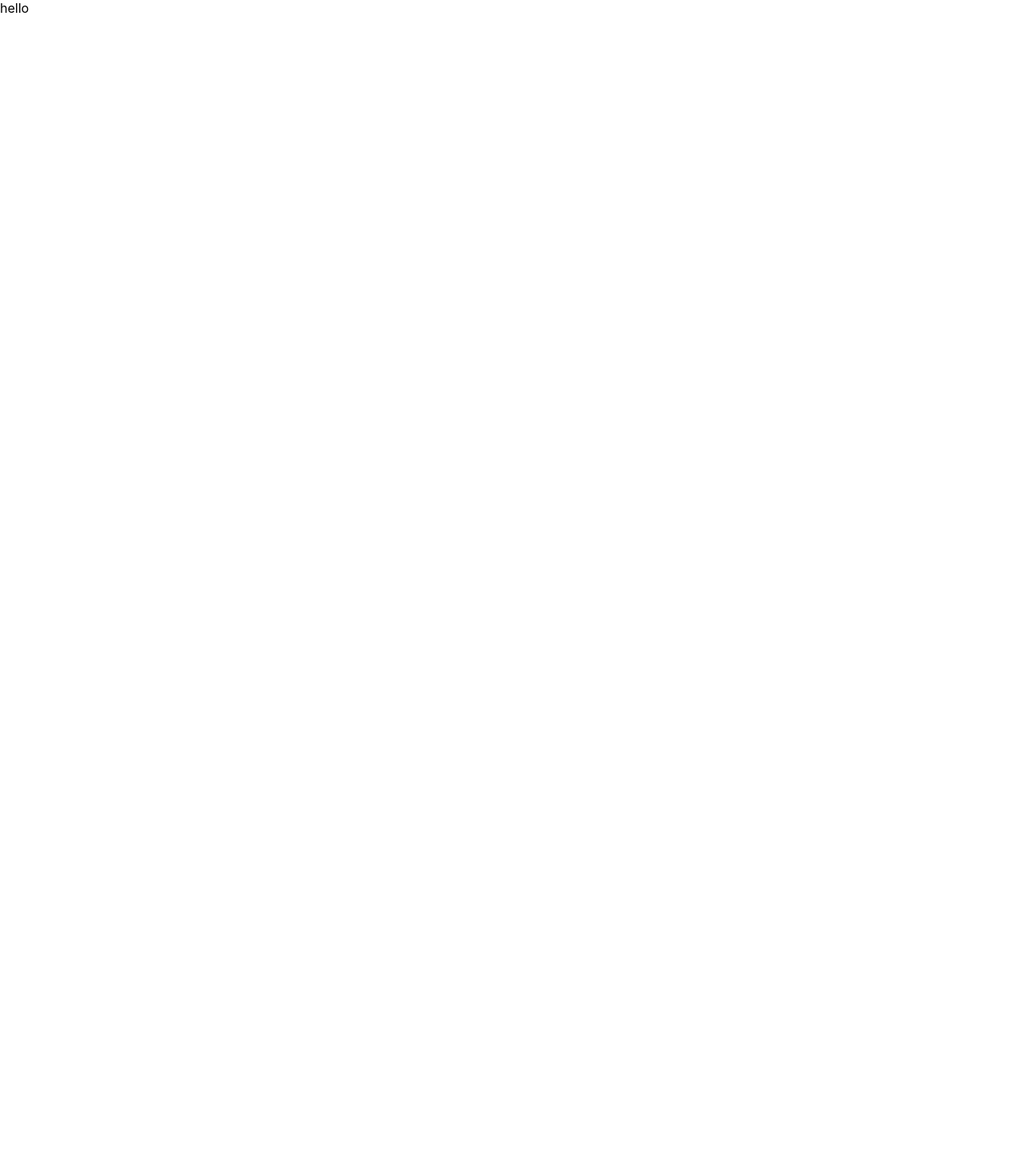
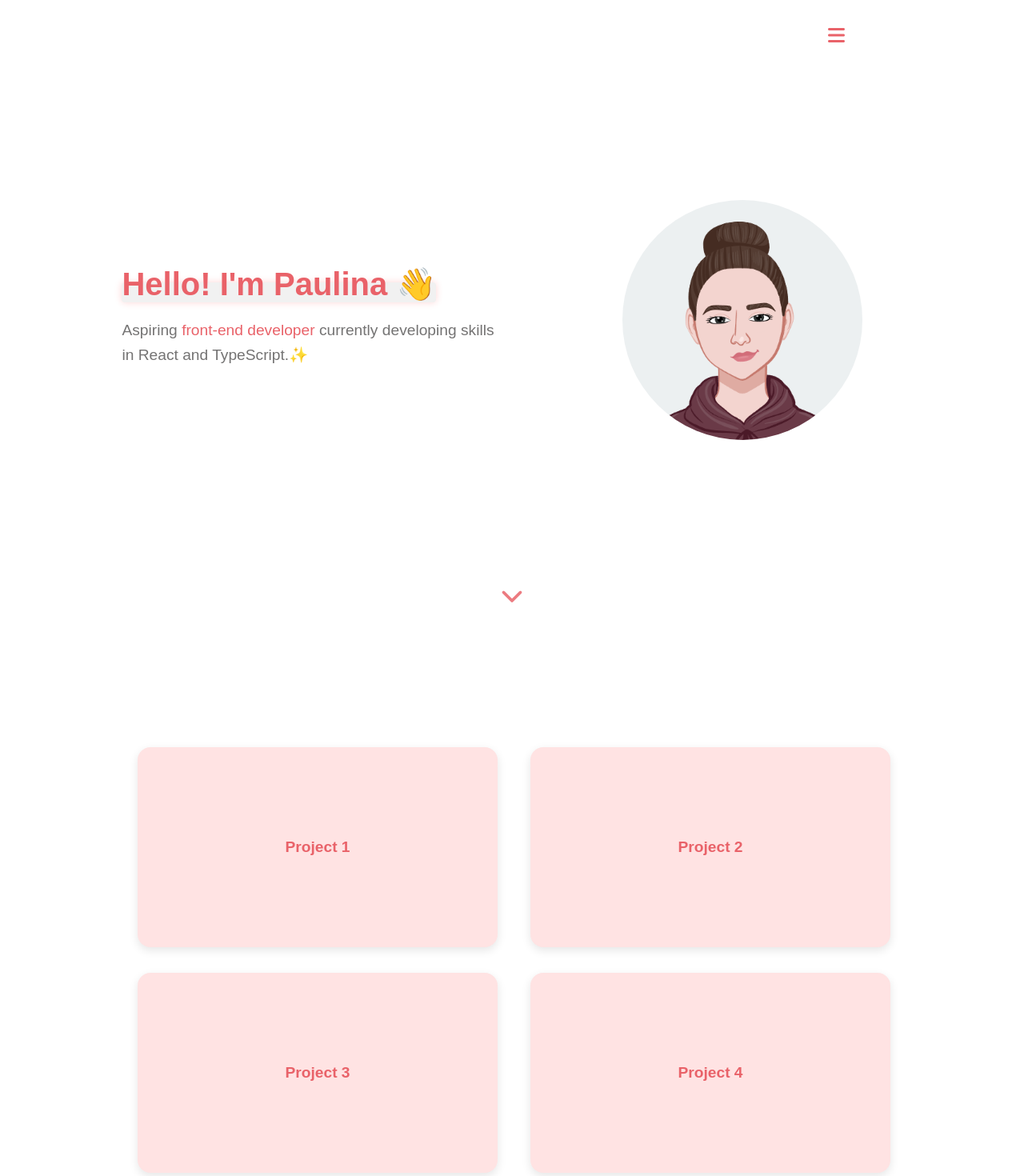
Before and after one commit to Kubrycz/portfolio_, a React (Create React App) app: page / in a window 1280 px wide. Shown: the top 1470 px of the page at 80% size. Before the commit the page ends 800 px from the top, so only its background shows below. Built offline with nearby package versions, Linux system fonts and the light colour scheme.

Commit message:
some changes

```diff
--- a/package.json
+++ b/package.json
@@ -3,6 +3,9 @@
   "version": "0.1.0",
   "private": true,
   "dependencies": {
+    "@fortawesome/fontawesome-svg-core": "^6.7.2",
+    "@fortawesome/free-solid-svg-icons": "^6.7.2",
+    "@fortawesome/react-fontawesome": "^0.2.2",
     "@testing-library/dom": "^10.4.0",
     "@testing-library/jest-dom": "^6.6.3",
     "@testing-library/react": "^16.3.0",
@@ -40,5 +43,8 @@
       "last 1 firefox version",
       "last 1 safari version"
     ]
+  },
+  "devDependencies": {
+    "sass": "^1.89.2"
   }
 }
--- a/src/App.tsx
+++ b/src/App.tsx
@@ -1,9 +1,68 @@
-
+import Section from "./components/Section";
+import avatar from "../src/assets/AvatarMaker.png";
+import { FontAwesomeIcon } from "@fortawesome/react-fontawesome";
+import { faBars, faChevronDown } from "@fortawesome/free-solid-svg-icons";
+import "./scss/General.scss";
 
 function App() {
   return (
-    <div className="App">
-      hello
+    <div className="background">
+      <div className="header">
+        <button className="menu-button" aria-label="Menu">
+          <FontAwesomeIcon icon={faBars} size="lg" color="#E96269" />
+        </button>
+      </div>
+      <Section>
+        <div className="flex-container">
+          <div className="text-block">
+            <h1 className="headline-text">
+              Hello! <span>I'm Paulina 👋</span>
+            </h1>
+            <p className="small-text">
+              {" "}
+              Aspiring{" "}
+              <span className="small-text-pink">front-end developer</span>{" "}
+              currently developing skills<br></br> in React and TypeScript.✨
+            </p>
+          </div>
+          <img className="avatar" src={avatar} alt="avatar" />
+        </div>
+
+        <button className="scroll-down-arrow">
+          <FontAwesomeIcon icon={faChevronDown} size="2x" />
+        </button>
+      </Section>
+
+      <Section>
+        <div className="projects-grid">
+          <div className="project-card">Project 1</div>
+          <div className="project-card">Project 2</div>
+          <div className="project-card">Project 3</div>
+          <div className="project-card">Project 4</div>
+        </div>
+
+        <button className="scroll-down-arrow">
+          <FontAwesomeIcon icon={faChevronDown} size="2x" />
+        </button>
+      </Section>
+
+      <Section>
+        <div className="flex-container">
+          <div className="text-block">
+            <h1 className="headline-text">About me 🌸</h1>
+            <p className="small-text">
+              {" "}
+              Aspiring currently developing skills<br></br> in React and
+              TypeScript.✨
+            </p>
+          </div>
+          <img className="avatar" src={avatar} alt="avatar" />
+        </div>
+
+        <button className="scroll-down-arrow">
+          <FontAwesomeIcon icon={faChevronDown} size="2x" />
+        </button>
+      </Section>
     </div>
   );
 }
--- /dev/null
+++ b/src/components/Section.tsx
@@ -0,0 +1,18 @@
+import React, { ReactNode } from "react";
+import "../scss/components/SectionContainer.scss";
+import "../scss/components/Section.scss";
+import "../scss/variables/text.scss";
+import "../scss/components/ProjectsContainer.scss";
+
+interface SectionProps {
+  children: ReactNode;
+}
+
+const Section = ({ children }: SectionProps) => {
+  return (
+    <div className="section">
+        <div className="wrapper">{children}</div>
+    </div>
+  );
+};
+export default Section;
--- /dev/null
+++ b/src/scss/General.scss
@@ -0,0 +1,6 @@
+@use "./variables/colors.scss" as *;
+@use "./variables/fonts.scss" as *;
+
+.background {
+    background-color: $background;
+  }
--- /dev/null
+++ b/src/scss/components/ProjectsContainer.scss
@@ -0,0 +1,37 @@
+@use "../variables/colors.scss" as *;
+@use "../variables/fonts.scss" as *;
+
+.projects-grid {
+  display: grid;
+  grid-template-columns: 1fr;
+  gap: 2rem;
+  padding: 4rem 2rem;
+  width: 100%;
+  max-width: 950px;
+  margin: 0 auto;
+
+  @media (min-width: 768px) {
+    grid-template-columns: 1fr 1fr;
+  }
+}
+
+.project-card {
+  background-color: #ffe3e3;
+  height: 250px;
+  width: 450px;
+  border-radius: 1rem;
+  box-shadow: 0 4px 12px rgba(0, 0, 0, 0.1);
+  transition: transform 0.3s ease;
+  display: flex;
+  justify-content: center;
+  align-items: center;
+  font-family: sans-serif;
+  font-size: 1.2rem;
+  color: #e96269;
+  font-weight: 600;
+  text-align: center;
+
+  &:hover {
+    transform: translateY(-5px);
+  }
+}
--- /dev/null
+++ b/src/scss/components/Section.scss
@@ -0,0 +1,18 @@
+@use "../variables/colors.scss" as *;
+@use "../variables/fonts.scss" as *;
+
+.section {
+  width: 100%;
+  background-color: $background-section;
+  display: flex;
+  align-items: center;
+  justify-content: center;
+  height: 100vh;
+}
+
+.wrapper {
+  max-width: 1000px;
+  padding: 0 2rem;
+  margin: 0 auto;
+  width: 100%;
+}
--- /dev/null
+++ b/src/scss/components/SectionContainer.scss
@@ -0,0 +1,82 @@
+@use "../variables/colors.scss" as *;
+@use "../variables/fonts.scss" as *;
+
+.flex-container {
+  display: flex;
+  flex-direction: column;
+  align-items: center;
+  gap: 10rem;
+  max-width: 950px;
+
+  @media (min-width: 768px) {
+    flex-direction: row;
+    justify-content: center;
+    align-items: center;
+  }
+
+  .text-block {
+    max-width: 600px;
+    text-align: center;
+
+    @media (min-width: 768px) {
+      text-align: left;
+    }
+  }
+
+  .avatar {
+    width: 300px;
+    height: auto;
+    border-radius: 50%;
+  }
+}
+.header {
+  display: block;
+  width: 100%;
+
+  .menu-button {
+    position: fixed;
+    top: 2rem;
+    right: 14rem;
+    background: none;
+    border: none;
+    color: $text-pink;
+    font-size: $small-text;
+    font-weight: 600;
+    cursor: pointer;
+    padding: 0;
+    transition: color 0.3s ease;
+    z-index: 1000;
+    letter-spacing: 1px;
+
+    &:hover {
+      color: lighten($text-pink, 15%);
+    }
+  }
+}
+.scroll-down-arrow {
+  position: absolute;
+  bottom: 45px;
+  left: 50%;
+  transform: translateX(-50%);
+  color: $text-pink;
+  animation: fadePulse 2.5s ease-in-out infinite;
+  user-select: none;
+  font-size: 14px;
+  cursor: pointer;
+  border: none;
+  background: none;
+  outline: none;
+  background-color: none;
+}
+
+@keyframes fadePulse {
+  0%,
+  100% {
+    opacity: 1;
+    transform: translateX(-50%) translateY(0);
+  }
+  50% {
+    opacity: 0.3;
+    transform: translateX(-50%) translateY(5px);
+  }
+}
--- /dev/null
+++ b/src/scss/variables/colors.scss
@@ -0,0 +1,8 @@
+$background:#f1f1f1;
+$background-section: #ffffff;
+
+$text-grey: #747373;
+$text-pink: #E96269;
+
+$text-underline:#f1f1f1;
+$text-underline-shadow:#ffd6d6;
--- /dev/null
+++ b/src/scss/variables/fonts.scss
@@ -0,0 +1,2 @@
+$headline-text:2.5rem;
+$small-text:1.2rem;
--- /dev/null
+++ b/src/scss/variables/text.scss
@@ -0,0 +1,44 @@
+@use "../variables/colors.scss" as *;
+@use "../variables/fonts.scss" as *;
+
+.headline-text {
+    position: relative;
+    font-weight: 600;
+    color:$text-pink;
+    width: 80%;
+    margin: 10px 0px;
+    font-size:$headline-text;
+    max-width: 800px;
+    width: fit-content;
+    font-family: sans-serif;
+    z-index: 1;
+  }
+  .headline-text::after {
+    content: "";
+    position: absolute;
+    left: 0;
+    bottom: 1px;
+    width: 100%;
+    height: 25px;
+    background-color: $text-underline;
+    box-shadow: 0 0 10px $text-underline-shadow;
+    z-index: -1;
+    border-radius: 4px;
+  }
+
+  .small-text {
+    color:$text-grey;
+    font-size: $small-text;
+    font-weight: 400;
+    position: relative;
+    line-height: 1.6;
+    font-family: sans-serif;
+  }
+  .small-text-pink {
+    color:$text-pink;
+    font-size: $small-text;
+    font-weight: 400;
+    position: relative;
+    line-height: 1.6;
+    font-family: sans-serif;
+  }
```
Also changed, not shown: src/assets/AvatarMaker.png (added), 1 other file (tests, documents, lock files or other folders).
